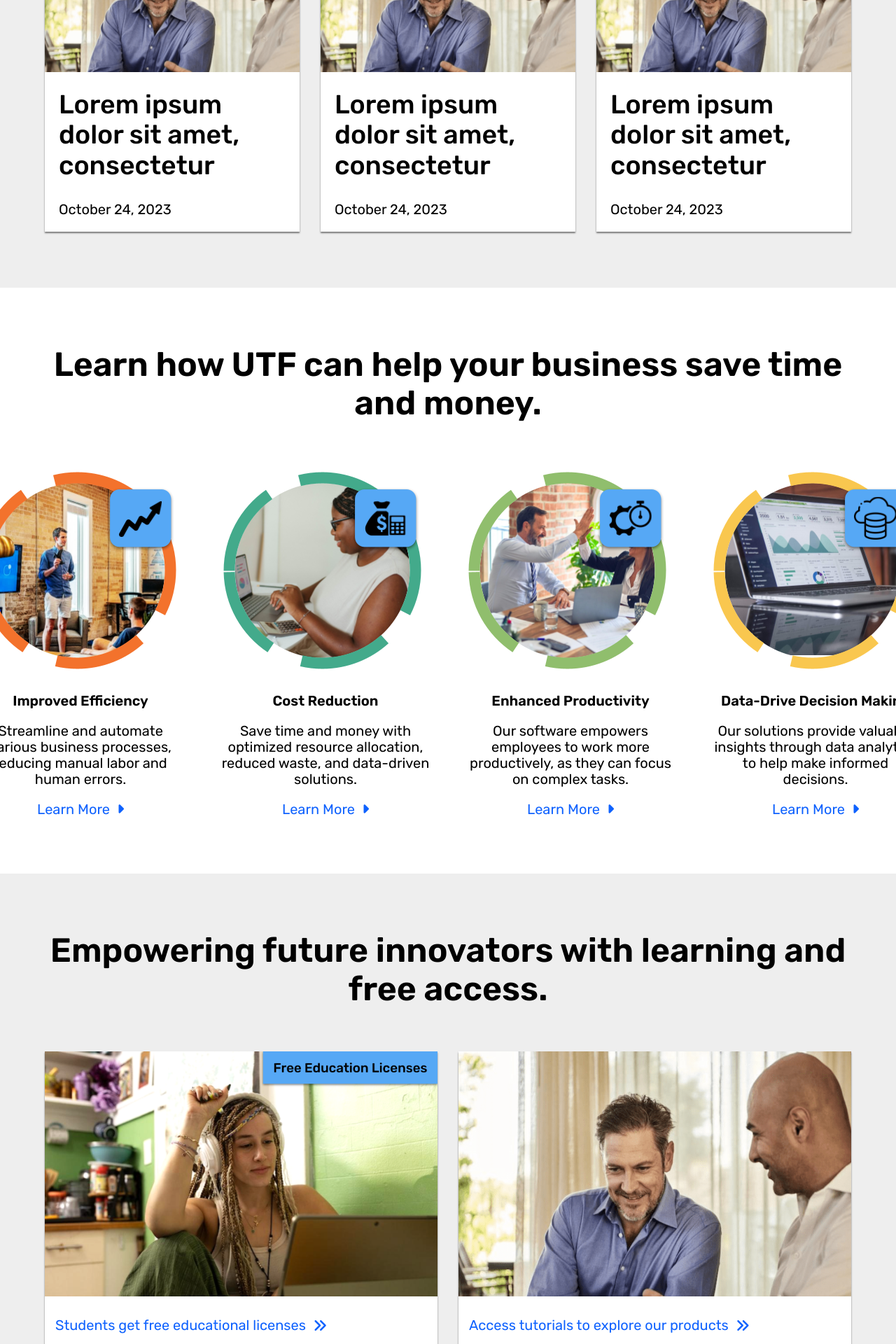
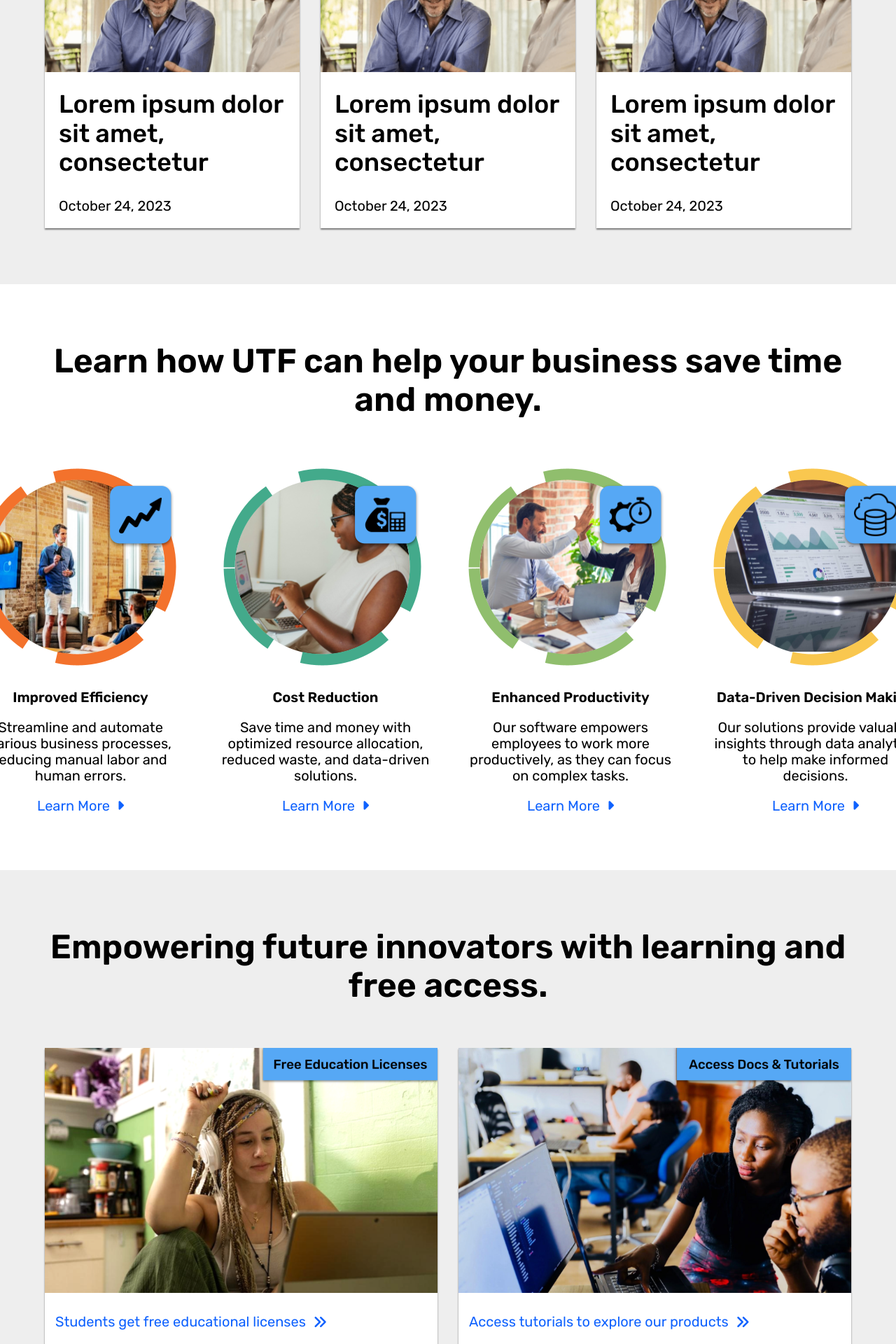
Before and after one commit to fconiglione/utf_website, a React (Create React App) app: page / in a window 1280 px wide. Shown: the part 920-2840 px from the top of the page at 70% size. Built offline with nearby package versions, Linux system fonts and the light colour scheme.

Commit message:
added access tutorials img to homepage

```diff
--- a/src/pages/Home.js
+++ b/src/pages/Home.js
@@ -6,6 +6,7 @@ import BenefitsImg2 from '../assets/benefits-img-2.png';
 import BenefitsImg3 from '../assets/benefits-img-3.png';
 import BenefitsImg4 from '../assets/benefits-img-4.png';
 import FreeEducationLicenses from '../assets/free-education-licenses-img.png';
+import AccessTutorials from '../assets/access-tutorials-img.png';
 import MastheadPreview from '../assets/laptop-phone-tablet-saturn-crm-preview.jpg';
 import "../styles/home.css";
 
@@ -115,7 +116,7 @@ function Home() {
                             <img src={BenefitsImg4} alt="#" />
                         </div>
                         <div>
-                            <h5>Data-Drive Decision Making</h5>
+                            <h5>Data-Driven Decision Making</h5>
                         </div>
                         <div>
                             <h5>Our solutions provide valuable insights through data analytics to help make informed decisions.</h5>
@@ -139,7 +140,7 @@ function Home() {
                     </div>
                     <div>
                         <a href="#">
-                            <img src={Placeholder} alt=""/>
+                            <img src={AccessTutorials} alt="A male employee is assisted by a female employee while completing work on a computer."/>
                         </a>
                         <a href="#">Access tutorials to explore our products <i className="fa-solid fa-angles-right"></i></a>
                     </div>
--- a/src/styles/app.css
+++ b/src/styles/app.css
@@ -218,7 +218,7 @@ header a, footer a, li a {
     h3 {
         color: #000000;
         font-weight: 500;
-        font-size: 1.875em;
+        font-size: 1.8em;
     }
     h4 {
         color: #000000;
@@ -248,32 +248,32 @@ header a, footer a, li a {
     h1 {
         color: #000000;
         font-weight: 600;
-        font-size: 4em;
+        font-size: 3em;
     }
     h2 {
         color: #000000;
         font-weight: 600;
-        font-size: 3.5em;
+        font-size: 2.5em;
     }
     h3 {
         color: #000000;
         font-weight: 500;
-        font-size: 3em;
+        font-size: 2em;
     }
     h4 {
         color: #000000;
         font-weight: 400;
-        font-size: 2.5em;
+        font-size: 1.8em;
     }
     h5 {
         color: #000000;
         font-weight: 400;
-        font-size: 2em;
+        font-size: 1.6em;
     }
     h6 {
         color: #000000;
         font-weight: 400;
-        font-size: 1.5em;
+        font-size: 1.2em;
     }
     p, a, li {
         color: #000000;
```
Also changed, not shown: src/assets/access-tutorials-img.png (added).
